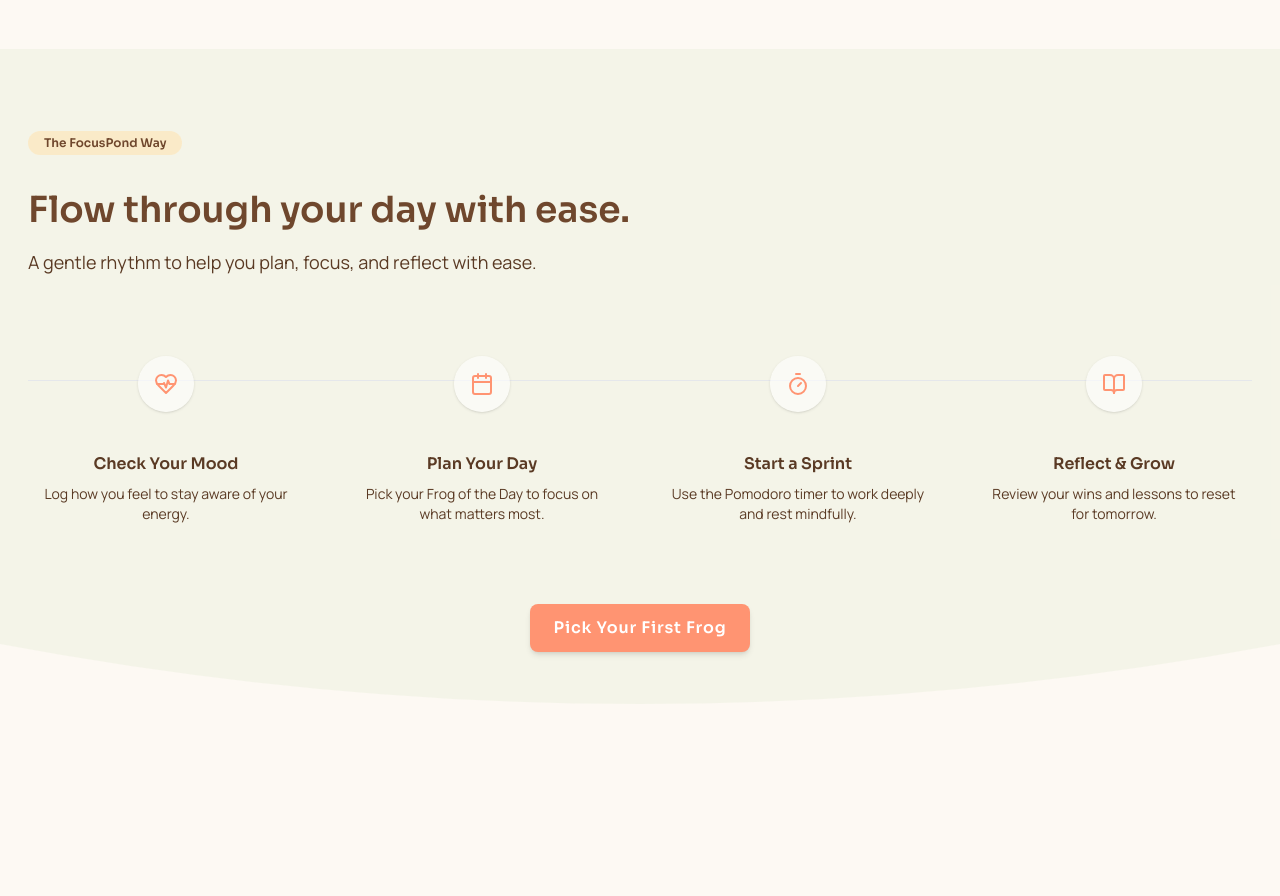
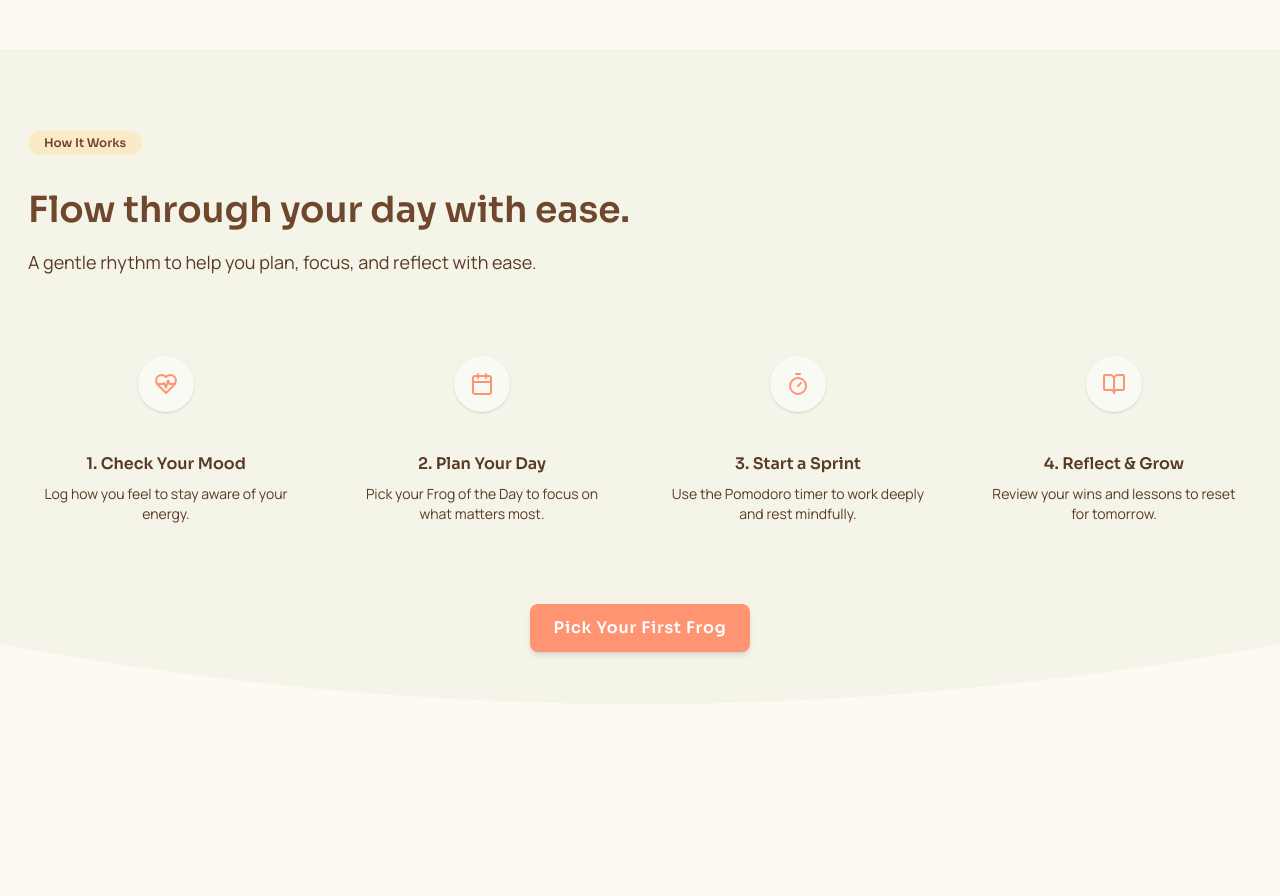
Before and after one commit to liannmaka/Focuspond, a Next.js app: page / in a window 1280 px wide. Shown: the part 3780-4676 px from the top of the page. Built offline with nearby package versions, Linux system fonts and the light colour scheme.

Commit message:
chore: updated howitworks component

```diff
--- a/src/app/(landing-page)/_components/Features.tsx
+++ b/src/app/(landing-page)/_components/Features.tsx
@@ -25,7 +25,9 @@ const Features = () => {
                 index: number
               ) => {
                 const bgColor =
-                  index % 2 === 0 ? "bg-[#ffe5b4]/10" : "bg-[#a8c686]/10";
+                  index % 2 === 0
+                    ? "bg-light-background/10"
+                    : "bg-secondary-accent/10";
                 return (
                   <div
                     className={`rounded-2xl px-6 py-8 shadow-md hover:shadow-lg transition-shadow duration-200 border border-light-background/40 relative ${bgColor}`}
--- a/src/app/(landing-page)/_components/HowItWorks.tsx
+++ b/src/app/(landing-page)/_components/HowItWorks.tsx
@@ -2,39 +2,17 @@
 
 import React from "react";
 import Link from "next/link";
-import { Calendar, Timer, HeartPulse, BookOpen } from "lucide-react";
 import { Badge } from "@/components/ui";
+import { HowItWork } from "@/types/landing-page";
+import { steps } from "@/data/landing-page/howitworks";
 
-export default function HowItWorksIcons() {
-  const steps = [
-    {
-      icon: <HeartPulse className="w-6 h-6 text-[#ff9472]" />,
-      title: "Check Your Mood",
-      desc: "Log how you feel to stay aware of your energy.",
-    },
-    {
-      icon: <Calendar className="w-6 h-6 text-[#ff9472]" />,
-      title: "Plan Your Day",
-      desc: "Pick your Frog of the Day to focus on what matters most.",
-    },
-    {
-      icon: <Timer className="w-6 h-6 text-[#ff9472]" />,
-      title: "Start a Sprint",
-      desc: "Use the Pomodoro timer to work deeply and rest mindfully.",
-    },
-    {
-      icon: <BookOpen className="w-6 h-6 text-[#ff9472]" />,
-      title: "Reflect & Grow",
-      desc: "Review your wins and lessons to reset for tomorrow.",
-    },
-  ];
-
+const HowItWorks = () => {
   return (
-    <section className="pt-20 pb-28 bg-[#a8c686]/10 relative overflow-hidden">
+    <section className="pt-20 pb-28 bg-secondary-accent/10 relative overflow-hidden">
       <div className="content-center">
         <div>
-          <Badge title="The FocusPond Way" />
-          <h2 className="text-2xl sm:text-3xl lg:text-4xl font-sora font-semibold leading-tight text-[#6f472d]">
+          <Badge title="How It Works" />
+          <h2 className="text-2xl sm:text-3xl lg:text-4xl font-sora font-semibold leading-tight text-darker-accent">
             Flow through your day with ease.
           </h2>
           <p className="mt-4 font-manrope text-base sm:text-lg text-[#5a3a24]">
@@ -44,35 +22,32 @@ export default function HowItWorksIcons() {
 
         {/* Timeline Line + Icons + Text */}
         <div className="relative my-20">
-          {/* Connecting line behind the icons */}
-          <div className="absolute top-6 left-0 w-full h-px bg-gray-200 z-0 hidden lg:block" />
-
-          <div className="grid grid-cols-1 sm:grid-cols-2 lg:grid-cols-4 gap-y-16 gap-x-10 text-center relative z-10">
-            {steps.map((step, idx) => (
+          <div className="grid grid-cols-1 sm:grid-cols-2 lg:grid-cols-4 gap-y-16 gap-x-10 text-center">
+            {steps.map(
+              ({ Icon, title, description }: HowItWork, idx: number) => (
                 <div
                   key={idx}
                   className="flex flex-col items-center px-2 text-[#5a3a24]"
                 >
                   <div className="bg-white/60 p-4 rounded-full mb-10 shadow-sm z-10">
-                  {step.icon}
+                    <Icon className="w-6 h-6 text-[#ff9472]" />
                   </div>
-                <h3 className="text-base font-semibold font-sora">
-                  {step.title}
-                </h3>
+                  <h3 className="text-base font-semibold font-sora">{title}</h3>
                   <p className="font-manrope text-sm mt-2 max-w-xs">
-                  {step.desc}
+                    {description}
                   </p>
                 </div>
-            ))}
+              )
+            )}
           </div>
         </div>
 
         {/* CTA Button */}
-        <div className="text-center">
+        <div className="text-center relative z-10">
           <Link
             href="/signup"
             aria-label="Sign up for FocusPond"
-            className="inline-block bg-accent-button text-white font-semibold px-6 py-3 rounded-lg tracking-wider shadow-md hover:scale-[1.02] transition duration-200 text-sm sm:text-base font-sora"
+            className="inline-block bg-accent-button text-white font-semibold px-6 py-3 rounded-lg tracking-wider shadow-md text-sm sm:text-base font-sora transition-transform duration-300 hover:-translate-y-0.5"
           >
             Pick Your First Frog
           </Link>
@@ -95,4 +70,6 @@ export default function HowItWorksIcons() {
       </div>
     </section>
   );
-}
+};
+
+export default HowItWorks;
--- a/src/app/(landing-page)/_components/Testimonial.tsx
+++ b/src/app/(landing-page)/_components/Testimonial.tsx
@@ -44,12 +44,12 @@ const Testimonial = () => {
   const scrollingTestimonials = [...testimonials, ...testimonials];
 
   return (
-    <section className="relative py-24 bg-[#a8c686]/10 overflow-hidden">
+    <section className="relative py-24 bg-secondary-accent/10 overflow-hidden">
       <div className="content-center grid grid-cols-1 lg:grid-cols-2 gap-10">
         {/* Left Column: Title + Description */}
         <div>
           <Badge title="Voices From The Pond" />
-          <h2 className="text-2xl sm:text-3xl lg:text-4xl font-sora font-semibold leading-tight text-[#6f472d]">
+          <h2 className="text-2xl sm:text-3xl lg:text-4xl font-sora font-semibold leading-tight text-darker-accent">
             What our users are saying
           </h2>
           <p className="mt-4 font-manrope text-base sm:text-lg max-w-md text-wrap text-[#5a3a24]">
--- a/src/app/(landing-page)/_components/faq/Faqs.tsx
+++ b/src/app/(landing-page)/_components/faq/Faqs.tsx
@@ -25,7 +25,7 @@ const Faqs = () => {
         <div className="text-center mb-10">
           <h2
             className="text-2xl sm:text-3xl lg:text-4xl
-           font-sora font-semibold leading-tight text-[#6f472d]"
+           font-sora font-semibold leading-tight text-darker-accent"
           >
             Frequently asked questions
           </h2>
--- a/src/app/(landing-page)/_components/ui/SignupButton.tsx
+++ b/src/app/(landing-page)/_components/ui/SignupButton.tsx
@@ -6,7 +6,7 @@ const SignupButton = () => {
       href="/signup"
       size="sm"
       aria-label="Sign up for FocusPond"
-      className="border border-accent-button font-medium tracking-wider transition-transform duration-300 hover:-translate-y-0.5"
+      className="border border-accent-button font-medium tracking-wider"
     >
       Get started
     </Button>
--- a/src/components/ui/Button.tsx
+++ b/src/components/ui/Button.tsx
@@ -38,7 +38,8 @@ const Button: React.FC<ButtonProps> = ({
     "inline-flex items-center justify-center rounded-lg font-sora";
 
   const variants: Record<Variant, string> = {
-    primary: "bg-accent-button text-white shadow-md",
+    primary:
+      "bg-accent-button text-white shadow-md transition-transform duration-300 hover:-translate-y-0.5",
     outline:
       "border border-dark-accent bg-transparent hover:bg-light-background",
     ghost: "bg-transparent",
--- /dev/null
+++ b/src/data/landing-page/howitworks.ts
@@ -0,0 +1,25 @@
+import { Calendar, Timer, HeartPulse, BookOpen } from "lucide-react";
+import { HowItWork } from "@/types/landing-page";
+
+export const steps: HowItWork[] = [
+  {
+    Icon: HeartPulse,
+    title: "1.  Check Your Mood",
+    description: "Log how you feel to stay aware of your energy.",
+  },
+  {
+    Icon: Calendar,
+    title: "2.  Plan Your Day",
+    description: "Pick your Frog of the Day to focus on what matters most.",
+  },
+  {
+    Icon: Timer,
+    title: "3.  Start a Sprint",
+    description: "Use the Pomodoro timer to work deeply and rest mindfully.",
+  },
+  {
+    Icon: BookOpen,
+    title: "4.  Reflect & Grow",
+    description: "Review your wins and lessons to reset for tomorrow.",
+  },
+];
--- a/src/styles/globals.css
+++ b/src/styles/globals.css
@@ -6,6 +6,7 @@
   --apricot: #ff9472;
   --walnut-brown: #8b5e3c;
   --sage-green: #a8c686;
+  --darker-walnut-brown: #6f472d;
   --header-height: 68px;
 }
 
@@ -16,6 +17,7 @@
   --color-light-background: var(--soft-peach);
   --color-accent-button: var(--apricot);
   --color-dark-accent: var(--walnut-brown);
+  --color-darker-accent: var(--darker-walnut-brown);
   --color-secondary-accent: var(--sage-green);
 
   --font-manrope: var(--font-manrope);
--- a/src/types/landing-page/index.ts
+++ b/src/types/landing-page/index.ts
@@ -35,3 +35,9 @@ export interface Benefit {
   badge: string;
   image: string;
 }
+
+export interface HowItWork {
+  Icon: LucideIcon;
+  title: string;
+  description: string;
+}
```
Lines whose indentation alone changed are shown as unchanged.
